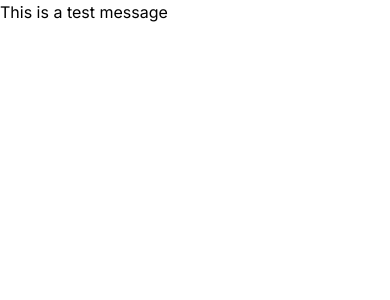
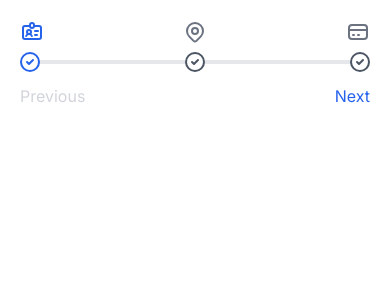
Before and after one commit to d-code-h/vacancy-questionaire, a Next.js app: page / in a window 390 px wide. Shown: the top 300 px of the page. Built offline with nearby package versions, Linux system fonts and the light colour scheme.

Commit message:
Add steps and navigation

```diff
--- /dev/null
+++ b/app/components/Nav.tsx
@@ -0,0 +1,33 @@
+'use client';
+import { useContext } from 'react';
+import { navContext } from '../util/NavContext';
+
+export default function Nav() {
+  const { step, setStep } = useContext(navContext);
+
+  const stepIncrement = (step: number) => {
+    setStep(() => (step < 2 ? step + 1 : 2));
+  };
+  const stepDecrement = (step: number) => {
+    setStep(() => (step > 0 ? step - 1 : 0));
+  };
+
+  return (
+    <nav className="flex justify-between my-5">
+      <button
+        className={`${step !== 0 ? 'text-blue-600' : 'text-gray-300'}`}
+        type="button"
+        onClick={() => stepDecrement(step)}
+      >
+        Previous
+      </button>
+      <button
+        className={`text-blue-600 ${step === 2 && 'font-semibold'}`}
+        type={step === 2 ? 'submit' : 'button'}
+        onClick={() => stepIncrement(step)}
+      >
+        {step === 2 ? 'Submit' : 'Next'}
+      </button>
+    </nav>
+  );
+}
--- /dev/null
+++ b/app/components/Steps.tsx
@@ -0,0 +1,143 @@
+'use client';
+import { useContext } from 'react';
+import { navContext } from '../util/NavContext';
+
+export default function Steps() {
+  // Destructure step from context
+  const { step } = useContext(navContext);
+  return (
+    <div>
+      <h2 className="sr-only">Steps</h2>
+      <div className="after:mt-4 after:block after:h-1 after:w-full after:rounded-lg after:bg-gray-200">
+        <ol className="grid grid-cols-3 text-sm font-medium text-gray-500">
+          {/* Step 1 */}
+          <li className="relative flex justify-start text-blue-600">
+            <span className="absolute -bottom-[1.75rem] start-0 rounded-full bg-blue-600 text-white">
+              <svg
+                className="h-5 w-5"
+                xmlns="http://www.w3.org/2000/svg"
+                viewBox="0 0 20 20"
+                fill="currentColor"
+              >
+                <path
+                  fill-rule="evenodd"
+                  d="M10 18a8 8 0 100-16 8 8 0 000 16zm3.707-9.293a1 1 0 00-1.414-1.414L9 10.586 7.707 9.293a1 1 0 00-1.414 1.414l2 2a1 1 0 001.414 0l4-4z"
+                  clip-rule="evenodd"
+                />
+              </svg>
+            </span>
+
+            <span className="hidden sm:block"> Details </span>
+
+            <svg
+              className="h-6 w-6 sm:hidden"
+              xmlns="http://www.w3.org/2000/svg"
+              fill="none"
+              viewBox="0 0 24 24"
+              stroke="currentColor"
+              stroke-width="2"
+            >
+              <path
+                stroke-linecap="round"
+                stroke-linejoin="round"
+                d="M10 6H5a2 2 0 00-2 2v9a2 2 0 002 2h14a2 2 0 002-2V8a2 2 0 00-2-2h-5m-4 0V5a2 2 0 114 0v1m-4 0a2 2 0 104 0m-5 8a2 2 0 100-4 2 2 0 000 4zm0 0c1.306 0 2.417.835 2.83 2M9 14a3.001 3.001 0 00-2.83 2M15 11h3m-3 4h2"
+              />
+            </svg>
+          </li>
+
+          {/* Step 2 */}
+          <li
+            className={`relative flex justify-center ${
+              step > 0 && 'text-blue-600'
+            }`}
+          >
+            <span
+              className={`absolute -bottom-[1.75rem] left-1/2 -translate-x-1/2 rounded-full text-white ${
+                step > 0 ? 'bg-blue-600' : 'bg-gray-600'
+              } `}
+            >
+              <svg
+                className="h-5 w-5"
+                xmlns="http://www.w3.org/2000/svg"
+                viewBox="0 0 20 20"
+                fill="currentColor"
+              >
+                <path
+                  fill-rule="evenodd"
+                  d="M10 18a8 8 0 100-16 8 8 0 000 16zm3.707-9.293a1 1 0 00-1.414-1.414L9 10.586 7.707 9.293a1 1 0 00-1.414 1.414l2 2a1 1 0 001.414 0l4-4z"
+                  clip-rule="evenodd"
+                />
+              </svg>
+            </span>
+
+            <span className="hidden sm:block"> Address </span>
+
+            <svg
+              className="mx-auto h-6 w-6 sm:hidden"
+              xmlns="http://www.w3.org/2000/svg"
+              fill="none"
+              viewBox="0 0 24 24"
+              stroke="currentColor"
+              stroke-width="2"
+            >
+              <path
+                stroke-linecap="round"
+                stroke-linejoin="round"
+                d="M17.657 16.657L13.414 20.9a1.998 1.998 0 01-2.827 0l-4.244-4.243a8 8 0 1111.314 0z"
+              />
+              <path
+                stroke-linecap="round"
+                stroke-linejoin="round"
+                d="M15 11a3 3 0 11-6 0 3 3 0 016 0z"
+              />
+            </svg>
+          </li>
+
+          {/* Step 3 */}
+          <li
+            className={`relative flex justify-end ${
+              step === 2 && 'text-blue-600'
+            } `}
+          >
+            <span
+              className={`absolute -bottom-[1.75rem] end-0 rounded-full ${
+                step === 2 ? 'bg-blue-600' : 'bg-gray-600'
+              }
+               text-white`}
+            >
+              <svg
+                className="h-5 w-5"
+                xmlns="http://www.w3.org/2000/svg"
+                viewBox="0 0 20 20"
+                fill="currentColor"
+              >
+                <path
+                  fill-rule="evenodd"
+                  d="M10 18a8 8 0 100-16 8 8 0 000 16zm3.707-9.293a1 1 0 00-1.414-1.414L9 10.586 7.707 9.293a1 1 0 00-1.414 1.414l2 2a1 1 0 001.414 0l4-4z"
+                  clip-rule="evenodd"
+                />
+              </svg>
+            </span>
+
+            <span className="hidden sm:block"> Payment </span>
+
+            <svg
+              className="h-6 w-6 sm:hidden"
+              xmlns="http://www.w3.org/2000/svg"
+              fill="none"
+              viewBox="0 0 24 24"
+              stroke="currentColor"
+              stroke-width="2"
+            >
+              <path
+                stroke-linecap="round"
+                stroke-linejoin="round"
+                d="M3 10h18M7 15h1m4 0h1m-7 4h12a3 3 0 003-3V8a3 3 0 00-3-3H6a3 3 0 00-3 3v8a3 3 0 003 3z"
+              />
+            </svg>
+          </li>
+        </ol>
+      </div>
+    </div>
+  );
+}
--- a/app/layout.tsx
+++ b/app/layout.tsx
@@ -1,6 +1,9 @@
 import './globals.css';
 import type { Metadata } from 'next';
 import { Inter } from 'next/font/google';
+import Steps from './components/Steps';
+import Nav from './components/Nav';
+import NavContext from './util/NavContext';
 
 const inter = Inter({ subsets: ['latin'] });
 
@@ -17,7 +20,15 @@ export default function RootLayout({
 }) {
   return (
     <html lang="en">
-      <body className={inter.className}>{children}</body>
+      <body className={`${inter.className} p-5`}>
+        {/* Wrap content with context */}
+        <NavContext>
+          <Steps />
+          {children}
+
+          <Nav />
+        </NavContext>
+      </body>
     </html>
   );
 }
--- a/app/page.tsx
+++ b/app/page.tsx
@@ -1,7 +1,3 @@
 export default function Home() {
-  return (
-    <main>
-      <h1>This is a test message</h1>
-    </main>
-  );
+  return <main></main>;
 }
--- /dev/null
+++ b/app/util/NavContext.tsx
@@ -0,0 +1,24 @@
+'use client';
+import { createContext, ReactNode, useState } from 'react';
+import { NavContextType } from './type';
+
+export const navContext = createContext<NavContextType>({
+  step: 0,
+  setStep: () => {},
+});
+
+export default function NavContext({ children }: { children: ReactNode }) {
+  // States
+  const [step, setStep] = useState(0);
+
+  return (
+    <navContext.Provider
+      value={{
+        step,
+        setStep,
+      }}
+    >
+      {children}
+    </navContext.Provider>
+  );
+}
--- /dev/null
+++ b/app/util/type.ts
@@ -0,0 +1,8 @@
+import { Dispatch, SetStateAction } from 'react';
+
+interface NavContextType {
+  step: number;
+  setStep: Dispatch<SetStateAction<number>>;
+}
+
+export type { NavContextType };
```
